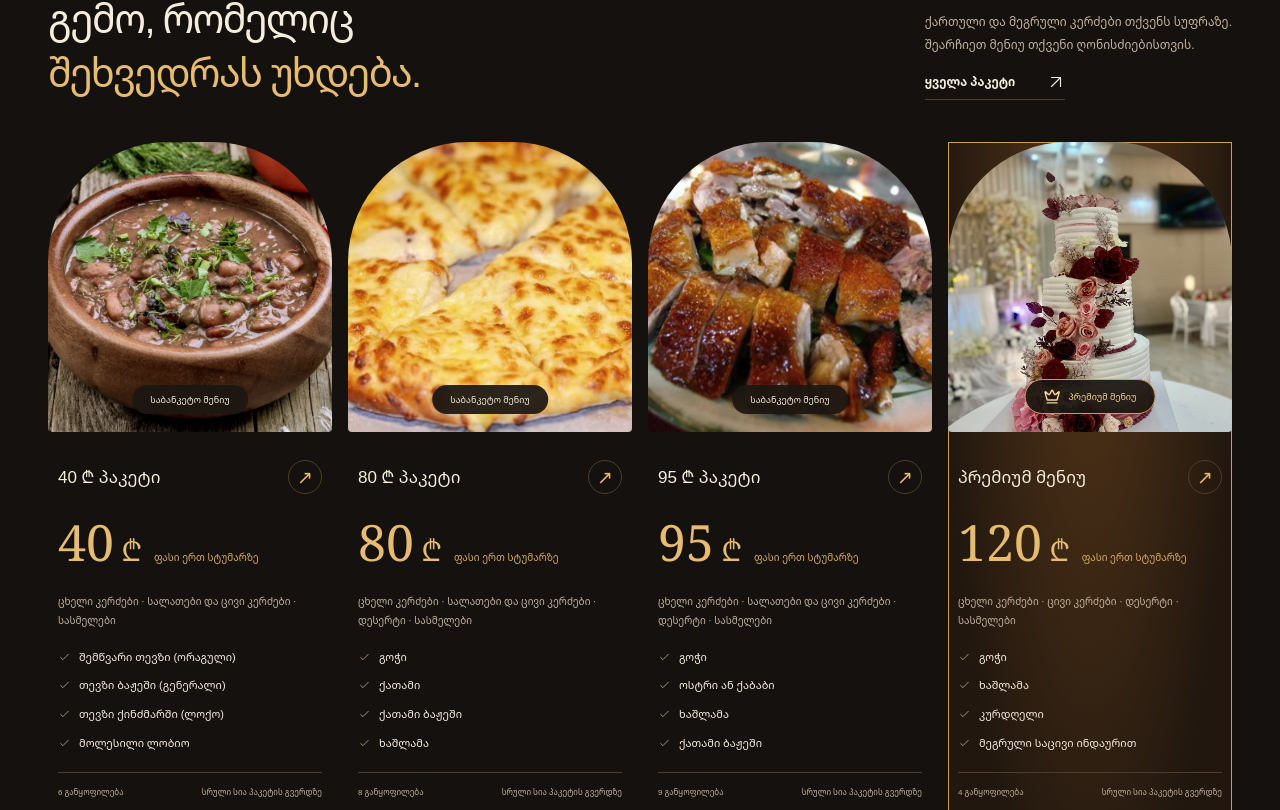
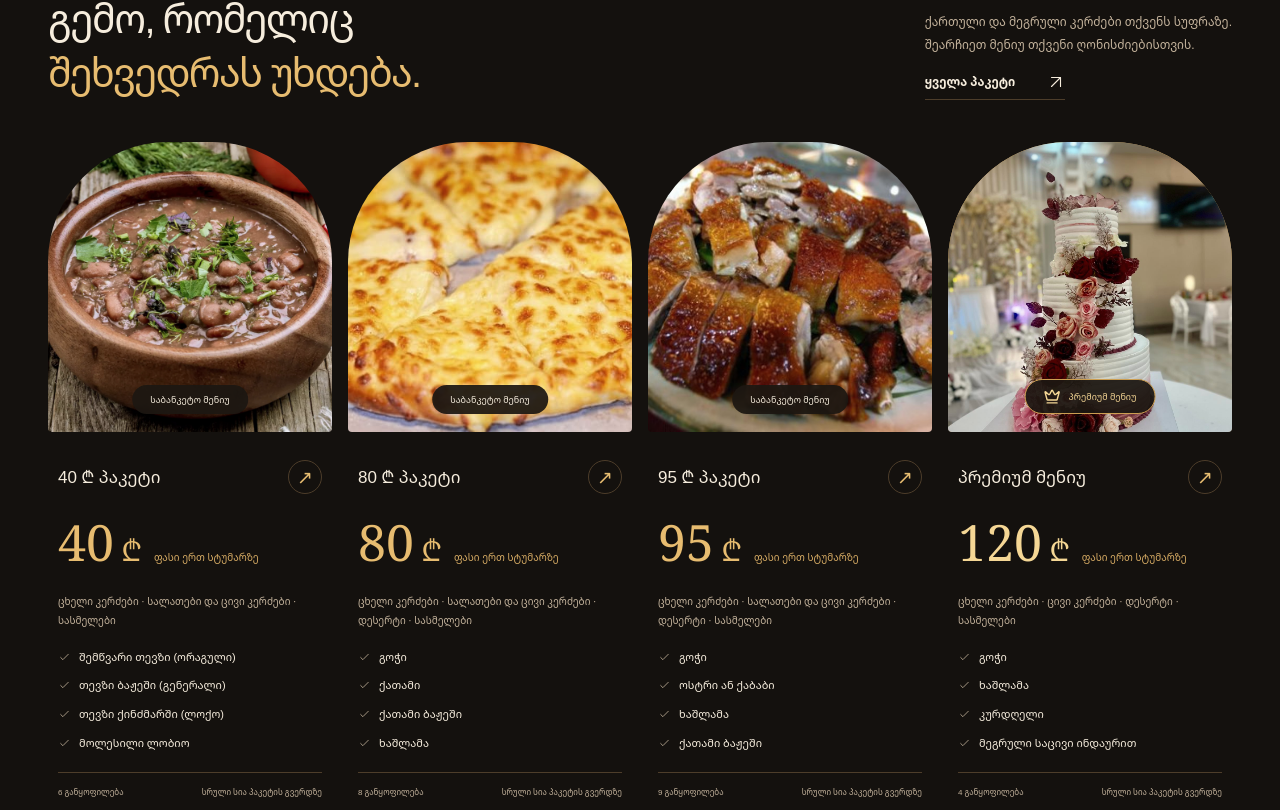
Before and after one commit to palignusw/la-fiesta-frontend, a Next.js app: page / in a window 1280 px wide. Shown: the part 2530-3340 px from the top of the page. Built offline with nearby package versions, Linux system fonts and the light colour scheme; no server answers.

Commit message:
Align the premium card with the banquet grid

```diff
--- a/components/Menu/PackageGrid.module.scss
+++ b/components/Menu/PackageGrid.module.scss
@@ -5,9 +5,17 @@
 }
 
 .grid .premium {
-  border-color: #cc9e51;
-  background: radial-gradient(ellipse at 50% 0%, #5a3919, transparent 75%), #21170f;
-  box-shadow: inset 0 0 0 1px #cc9e51;
+  background: transparent;
+  box-shadow: none;
+}
+
+.premium :global(.package-photo) {
+  outline: 1px solid #cc9e51;
+  outline-offset: -1px;
+}
+
+.premium :global(.package-price) {
+  color: #f5d795;
 }
 
 .premium :global(.package-photo > span) {
```
